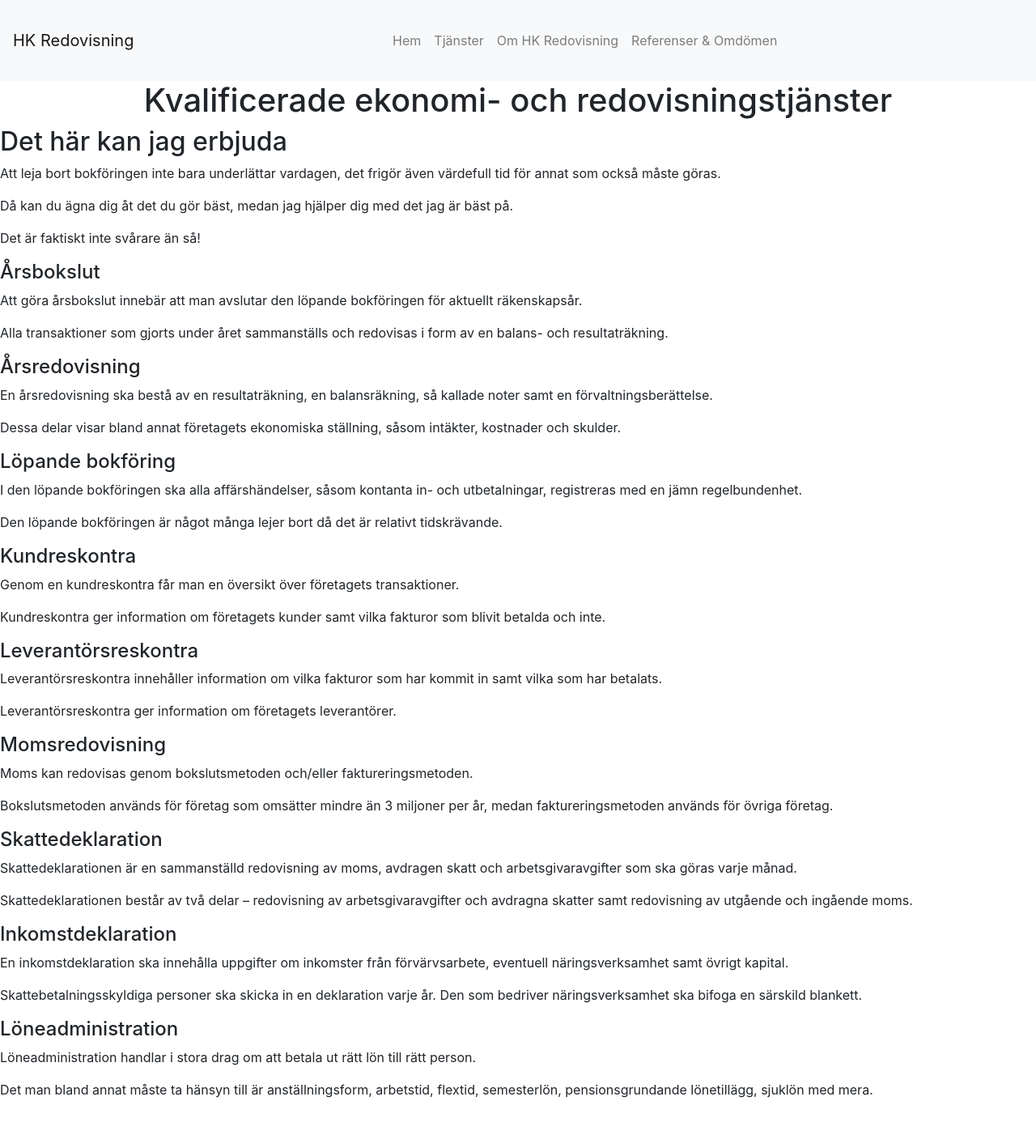
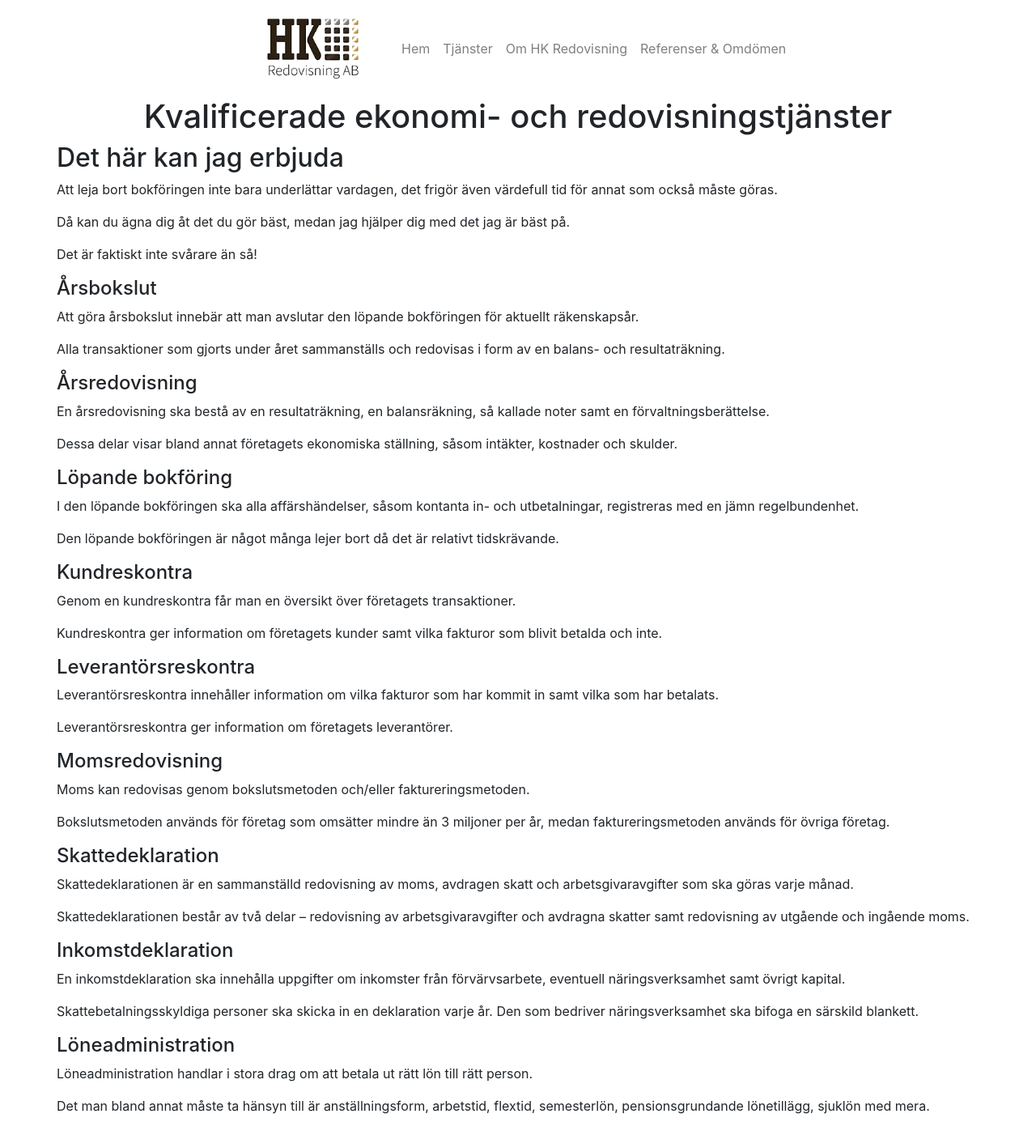
Before and after one commit to AdamKj/Hemsida, a React (Create React App) app in the folder mammashemsida/: page /tjanster in a window 1280 px wide. Shown: the top 1402 px of the page at 81% size. Built offline with nearby package versions, Linux system fonts and the light colour scheme.

Commit message:
navbar done, text content centered

```diff
--- a/mammashemsida/src/App.js
+++ b/mammashemsida/src/App.js
@@ -15,7 +15,7 @@
         <Switch>
           <Route exact path="/" component={Home} />
           <Route exact path="/tjanster" component={Services} />
-          <Route exact path="/om hk-redovisning" component={About}/>
+          <Route exact path="/om-hk-redovisning" component={About}/>
           <Route exact path="/referenser-omdomen" component={CustomerReviews}/>
         </Switch>
       </Router>
--- a/mammashemsida/src/components/About HK/About HK.css
+++ b/mammashemsida/src/components/About HK/About HK.css
@@ -0,0 +1,7 @@
+.text {
+    max-width: 1140px;
+    margin-right: auto;
+    margin-left: auto;
+
+
+}
--- a/mammashemsida/src/components/About HK/About HK.js
+++ b/mammashemsida/src/components/About HK/About HK.js
@@ -1,3 +1,4 @@
+import React from 'react';
 import './About HK.css';
 
 export const About = () => {
@@ -9,8 +10,9 @@
                         <h1>Här kan du känna dig som hemma</h1>
                     </div>
                 </header>
+                <br/>
                 <body>
-                    <div className = "experience">
+                    <div className = "text">
                         <h2>Mångårig erfarenhet och personlig service</h2>
                             <p>Jag som driver HK Redovisning heter Helen Kjellberg.</p>
                             <br></br>
--- a/mammashemsida/src/components/Customer Reviews/CustomerReviews.css
+++ b/mammashemsida/src/components/Customer Reviews/CustomerReviews.css
@@ -0,0 +1,5 @@
+.main {
+    max-width: 1140px;
+    margin-right: auto;
+    margin-left: auto;
+}
--- a/mammashemsida/src/components/Home/Home.js
+++ b/mammashemsida/src/components/Home/Home.js
@@ -10,12 +10,12 @@
       </div>
     </header>
     <body>
-      <div className = 'info'>
+      <div className = 'text'>
        <h2>Personligt, proffessionellt och pålitligt</h2>
         <p>Tycker du att redovisning är krångligt och tar för mycket av din tid? Kanske tycker du rentav att redovisning är svårt? </p>
         <p>Det tycker inte vi, så låt oss hjälpa dig så att du istället kan fokusera på det <i>du</i> tycker är roligt, och det <i>du</i> är bäst på.</p>
      </div>
-    <div className = 'companyExpl'>
+    <div className = 'text'>
       <h2>Vi förenklar din vardag</h2>
         <p>HK Redovisning är en personlig redovisningsbyrå med erfaren personal och stort engagemang.</p>
         <p>Varje uppdrag anpassas efter just dina behov, förutsättningar och önskemål. Vi värdesätter nära kundrelationer och långsiktiga samarbeten.</p>
--- a/mammashemsida/src/components/Navbar/Navbar.css
+++ b/mammashemsida/src/components/Navbar/Navbar.css
@@ -1,16 +1,6 @@
 .bar {
-    float: center;
     vertical-align: baseline;
-    height: 100px;
-
-}
-
-.mr-auto, .mx-auto {
-
-}
-
-.mx-auto {
-
+    height: 120px;
 
 }
 
@@ -19,9 +9,19 @@
 
 }
 
-.mx-auto :hover {
+.d-flex :hover {
     box-shadow: 0 0 5px rgba(71, 71, 71, 0.2);
     border-radius: 10px;
     transition-property: 20px;
     transition-duration: 0.3s;
   }
+
+  .logo {
+    display: block;
+    height: 120px;
+    width: auto;
+  }
+
+  .link {
+    position: relative;
+  }
--- a/mammashemsida/src/components/Navbar/Navbar.js
+++ b/mammashemsida/src/components/Navbar/Navbar.js
@@ -1,20 +1,28 @@
 import React from 'react';
 import './Navbar.css';
-import Navbar from 'react-bootstrap/Navbar'
-import {Nav, Form, FormControl, Button} from "react-bootstrap"
+import Navbar from 'react-bootstrap/Navbar';
+import {Nav} from "react-bootstrap";
+import hklogo from '../images/hklogo.png'
 
 export const NavBar = () => {
     return (
       <div className="wrapper">
-        <Navbar bg="light" expand="lg" className = "bar">
-          <Navbar.Brand>HK Redovisning</Navbar.Brand>
+        <Navbar bg="transparent" expand="lg" className = "bar">
             <Navbar.Toggle aria-controls="basic-navbar-nav"/>
             <Navbar.Collapse id="basic-navbar-nav">
             <Nav className="mx-auto">
-              <Nav.Link className = "mx-auto" href="/">Hem</Nav.Link>
-              <Nav.Link className = "mx-auto" href="tjanster">Tjänster</Nav.Link>
-              <Nav.Link className = "mx-auto" href="om hk-redovisning">Om HK Redovisning</Nav.Link>
-              <Nav.Link className = "mx-auto" href="referenser-omdomen">Referenser & Omdömen</Nav.Link>
+            <Navbar.Brand>
+            <a href = "/">
+              <img className = "logo" src = {hklogo} alt = "hem">
+              </img>
+            </a>
+          </Navbar.Brand>
+          <div class="d-flex align-content-center flex-wrap">
+              <Nav.Link className = "link" href="/">Hem</Nav.Link>
+              <Nav.Link className = "link" href="tjanster">Tjänster</Nav.Link>
+              <Nav.Link className = "link" href="om-hk-redovisning">Om HK Redovisning</Nav.Link>
+              <Nav.Link className = "link" href="referenser-omdomen">Referenser & Omdömen</Nav.Link>
+            </div>
             </Nav>
           </Navbar.Collapse>
         </Navbar>
--- a/mammashemsida/src/components/Services/Services.js
+++ b/mammashemsida/src/components/Services/Services.js
@@ -11,53 +11,53 @@
             </div>
         </header>
         <body>
-            <div className = "myOffer">
+            <div className = "text">
                 <h2>Det här kan jag erbjuda</h2>
                     <p>Att leja bort bokföringen inte bara underlättar vardagen, det frigör även värdefull tid för annat som också måste göras.</p>
                     <p>Då kan du ägna dig åt det du gör bäst, medan jag hjälper dig med det jag är bäst på.</p>
                     <p>Det är faktiskt inte svårare än så!</p>
             </div>
-            <div className = "bookending">
+            <div className = "text">
                 <h4>Årsbokslut</h4>
                     <p>Att göra årsbokslut innebär att man avslutar den löpande bokföringen för aktuellt räkenskapsår.</p>
                     <p>Alla transaktioner som gjorts under året sammanställs och redovisas i form av en balans- och resultaträkning.</p>
             </div>
-            <div className = "accounting">
+            <div className = "text">
                 <h4>Årsredovisning</h4>
                     <p>En årsredovisning ska bestå av en resultaträkning, en balansräkning, så kallade noter samt en förvaltningsberättelse.</p>
                     <p>Dessa delar visar bland annat företagets ekonomiska ställning, såsom intäkter, kostnader och skulder.</p>
             </div>
-            <div className = "booking">
+            <div className = "text">
                 <h4>Löpande bokföring</h4>
                      <p>I den löpande bokföringen ska alla affärshändelser, såsom kontanta in- och utbetalningar, registreras med en jämn regelbundenhet.</p>
                     <p>Den löpande bokföringen är något många lejer bort då det är relativt tidskrävande.</p>
             </div>
-            <div className = "customerkontra">
+            <div className = "text">
                 <h4>Kundreskontra</h4>
                     <p>Genom en kundreskontra får man en översikt över företagets transaktioner.</p>
                     <p>Kundreskontra ger information om företagets kunder samt vilka fakturor som blivit betalda och inte.</p>
             </div>
-            <div className = "deliverkontra">
+            <div className = "text">
                 <h4>Leverantörsreskontra</h4>
                     <p>Leverantörsreskontra innehåller information om vilka fakturor som har kommit in samt vilka som har betalats.</p>
                     <p>Leverantörsreskontra ger information om företagets leverantörer.</p>
             </div>
-            <div className = "momsredo">
+            <div className = "text">
                 <h4>Momsredovisning</h4>
                     <p>Moms kan redovisas genom bokslutsmetoden och/eller faktureringsmetoden.</p>
                     <p>Bokslutsmetoden används för företag som omsätter mindre än 3 miljoner per år, medan faktureringsmetoden används för övriga företag.</p>
             </div>
-            <div className = "taxes">
+            <div className = "text">
                 <h4>Skattedeklaration</h4>
                     <p>Skattedeklarationen är en sammanställd redovisning av moms, avdragen skatt och arbetsgivaravgifter som ska göras varje månad.</p>
                     <p>Skattedeklarationen består av två delar – redovisning av arbetsgivaravgifter och avdragna skatter samt redovisning av utgående och ingående moms.</p>
             </div>
-            <div className = "income">
+            <div className = "text">
                 <h4>Inkomstdeklaration</h4>
                     <p>En inkomstdeklaration ska innehålla uppgifter om inkomster från förvärvsarbete, eventuell näringsverksamhet samt övrigt kapital.</p>
                     <p>Skattebetalningsskyldiga personer ska skicka in en deklaration varje år. Den som bedriver näringsverksamhet ska bifoga en särskild blankett.</p>
             </div>
-            <div className = "salary">
+            <div className = "text">
                 <h4>Löneadministration</h4>
                     <p>Löneadministration handlar i stora drag om att betala ut rätt lön till rätt person.</p>
                     <p>Det man bland annat måste ta hänsyn till är anställningsform, arbetstid, flextid, semesterlön, pensionsgrundande lönetillägg, sjuklön med mera.</p>
```
Also changed, not shown: mammashemsida/src/components/Customer Reviews/CustomerReviews.js (+18 -10 lines), mammashemsida/src/components/images/hklogo.png (added), 1 other file (tests, documents, lock files or other folders).
